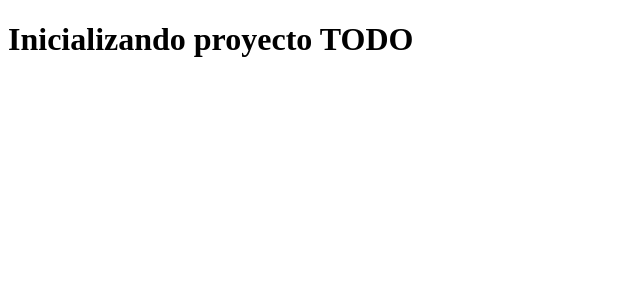
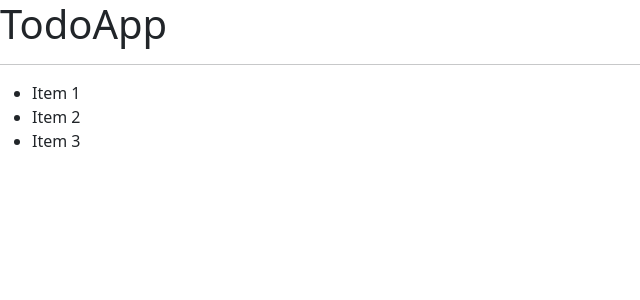
Before and after one commit to adlf-aldana/TodoApp_useReducer, a React (Vite) app: page / in a window 1280 px wide. Shown: the top 300 px of the page, without its empty margins (0-640 px from the left). Built offline with nearby package versions, Linux system fonts and the light colour scheme.

Commit message:
#feat: useReducer - Todo List

```diff
--- a/index.html
+++ b/index.html
@@ -3,6 +3,12 @@
   <head>
     <meta charset="UTF-8" />
     <link rel="icon" type="image/svg+xml" href="/vite.svg" />
+    <link
+      href="https://cdn.jsdelivr.net/npm/bootstrap@5.2.2/dist/css/bootstrap.min.css"
+      rel="stylesheet"
+      integrity="sha384-Zenh87qX5JnK2Jl0vWa8Ck2rdkQ2Bzep5IDxbcnCeuOxjzrPF/et3URy9Bv1WTRi"
+      crossorigin="anonymous"
+    />
     <meta name="viewport" content="width=device-width, initial-scale=1.0" />
     <title>Vite + React</title>
   </head>
--- /dev/null
+++ b/src/TodoApp.jsx
@@ -0,0 +1,31 @@
+import { useReducer } from "react";
+import { todoReducer } from "./todoReducer";
+
+const initialState = [
+  {
+    id: new Date().getTime(),
+    description: "Recolectar la piedra del alma",
+    done: false,
+  },
+  {
+    id: new Date().getTime() * 3,
+    description: "Recolectar la piedra del alma",
+    done: false,
+  },
+];
+
+export const TodoApp = () => {
+  const [todos, dispatch] = useReducer(todoReducer, initialState);
+
+  return (
+    <>
+      <h1>TodoApp</h1>
+      <hr />
+      <ul>
+        <li>Item 1</li>
+        <li>Item 2</li>
+        <li>Item 3</li>
+      </ul>
+    </>
+  );
+};
--- a/src/main.jsx
+++ b/src/main.jsx
@@ -1,8 +1,9 @@
 import React from "react";
 import ReactDOM from "react-dom/client";
+import { TodoApp } from "./TodoApp";
 
 ReactDOM.createRoot(document.getElementById("root")).render(
   <React.StrictMode>
-    <h1>Inicializando proyecto TODO</h1>
+    <TodoApp />
   </React.StrictMode>
 );
--- /dev/null
+++ b/src/todoReducer.js
@@ -0,0 +1,10 @@
+export const todoReducer = (initialState, action) => {
+  switch (action.type) {
+    case "ABC":
+      throw new Error("Action.type = ABC no esta implementada");
+
+    default:
+      return;
+  }
+  initialState;
+};
```
